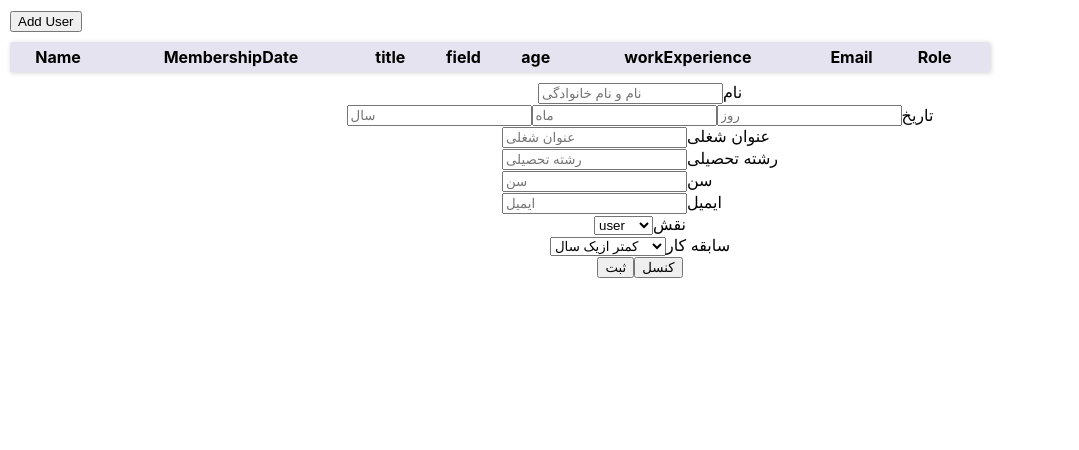
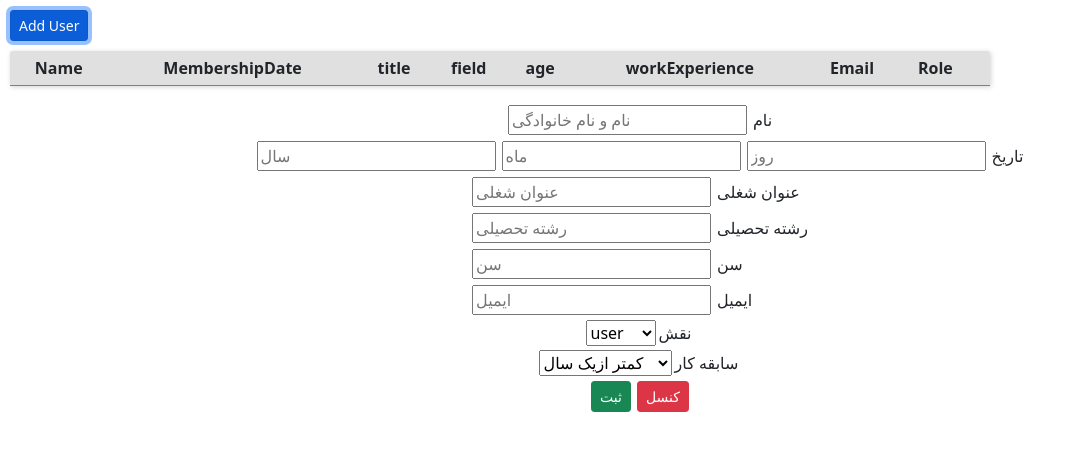
Before and after one commit to Davoudkhodaverdian/User-Managment-React, a React (Create React App) app: page / in a window 1280 px wide. Both pictures are taken after a click on the button "Add User". Shown: the top 450 px of the page, without its empty margins (0-1079 px from the left). Built offline with nearby package versions, Linux system fonts and the light colour scheme.

Commit message:
add bootstarap change RowComponent, TableComponent, UserList,UserListForm

```diff
--- a/package.json
+++ b/package.json
@@ -6,7 +6,9 @@
     "@testing-library/jest-dom": "^5.16.4",
     "@testing-library/react": "^13.2.0",
     "@testing-library/user-event": "^13.5.0",
+    "bootstrap": "^5.1.3",
     "react": "^18.1.0",
+    "react-bootstrap": "^2.3.1",
     "react-dom": "^18.1.0",
     "react-scripts": "5.0.1",
     "web-vitals": "^2.1.4"
--- a/src/Components/RowComponent/RowComponent.css
+++ b/src/Components/RowComponent/RowComponent.css
@@ -13,3 +13,6 @@ td input {
     width: calc(100%/3 - 20px);
 
 }
+.btn-custom {
+    margin-right: 3px;
+}
--- a/src/Components/RowComponent/RowComponent.js
+++ b/src/Components/RowComponent/RowComponent.js
@@ -32,7 +32,7 @@ class RowComponent extends Component {
             editedField,editedAge,editedWorkExperience,editedEmail,editedRole
         } = this.state;
         let dataChanged = [
-            editedName,(editedYear+"/"+editedMonth+"/"+editedDay),editedTitle,
+            editedName,(editedDay+"/"+editedMonth+"/"+editedYear),editedTitle,
             editedField,editedAge,editedWorkExperience,editedEmail,editedRole,key
         ]
 
@@ -66,18 +66,18 @@ class RowComponent extends Component {
                 {
                     cols.map((element, index) => {
 
-                        if (element == "key") return null;
+                        if (element === "key") return null;
                         else if(!edit) {
-                            if (element == "WorkExperience") {
+                            if (element === "WorkExperience") {
                                 let elem = UserData[cols.indexOf(element)];
-                                let txt = elem == "lessoneyear" ? "کمتر ازیک سال" :
-                                    elem == "betweenoneandtwoyear" ? "بین یک تا دو سال" : "بیشتر از دو سال";
+                                let txt = elem === "lessoneyear" ? "کمتر ازیک سال" :
+                                    elem === "betweenoneandtwoyear" ? "بین یک تا دو سال" : "بیشتر از دو سال";
                                 return <td key={index}>{txt}</td>;
 
                             } else return <td key={index}>{UserData[cols.indexOf(element)]}</td>;
                         }
                         else {
-                            if (element == "Role") {
+                            if (element === "Role") {
                                 return (
                                     <td key={index}>
                                         <select id="user-type" name="user-type" value={editedRole}
@@ -88,7 +88,7 @@ class RowComponent extends Component {
                                     </td>
                                 )
 
-                            } else if (element == "WorkExperience")
+                            } else if (element === "WorkExperience")
                                 return (
                                     <td key={index}>
                                         <select id="workExperience" name="workExperience" value={editedWorkExperience}
@@ -99,7 +99,7 @@ class RowComponent extends Component {
                                         </select>
                                     </td>
                                 )
-                            else if (element == "MembershipDate"){
+                            else if (element === "MembershipDate"){
                                 return (
                                     <td key={index} className="membership-date">
                                         <input  type="text" id={"day"} name={"day"}
@@ -130,10 +130,10 @@ class RowComponent extends Component {
                                 }
                             else {
 
-                                    let text = element == "Title" ? "عنوان شغلی" :
-                                        element == "Field" ? "رشته تحصیلی" : element == "Age" ? "سن" : element == "Name" ? "نام" : "ایمیل";
-                                    let valueItem = element == "Title" ? editedTitle :
-                                        element == "Field" ? editedField : element == "Age" ? editedAge : element == "Name" ? editedName : editedEmail;
+                                    let text = element === "Title" ? "عنوان شغلی" :
+                                        element === "Field" ? "رشته تحصیلی" : element === "Age" ? "سن" : element === "Name" ? "نام" : "ایمیل";
+                                    let valueItem = element === "Title" ? editedTitle :
+                                        element === "Field" ? editedField : element === "Age" ? editedAge : element === "Name" ? editedName : editedEmail;
 
                                         return(<td key={index}>
                                     {
@@ -159,12 +159,12 @@ class RowComponent extends Component {
 
                         edit ? (
                             <>
-                                <button type="button" className="btn btn-sm btn-danger" onClick={this.EditChangeMethod.bind(this, key)}>Edit</button>
+                                <button type="button" className="btn btn-sm btn-primary btn-custom" onClick={this.EditChangeMethod.bind(this, key)}>Edit</button>
                             </>
                         ) : (
                             <>
-                                <button type="button" className="btn btn-sm btn-danger" onClick={this.EditStateMethod.bind(this, key)}>Edit</button>
-                                <button type="button" className="btn btn-sm btn-danger remove" onClick={RemoveUser.bind(this, key)}>Remove</button>
+                                <button type="button" className="btn btn-sm btn-primary btn-custom" onClick={this.EditStateMethod.bind(this, key)}>Edit</button>
+                                <button type="button" className="btn btn-sm btn-danger remove btn-custom" onClick={RemoveUser.bind(this, key)}>Remove</button>
                             </>
                         )
 
--- a/src/Components/TableComponent/TableComponent.css
+++ b/src/Components/TableComponent/TableComponent.css
@@ -5,7 +5,6 @@
     box-shadow: 1px 1px 5px lightgray;
     overflow-y: auto;
     border-radius: 2px 2px 0 0;
-    width: 100%;
     max-width: 980px;
     max-height: 400px;
     text-align: center;
@@ -14,13 +13,12 @@
 table {
     width: 100%;
     border-collapse: collapse;
-    box-shadow: 0 0 20px rgba(0, 0, 0, 0.15);
     background-color: white;
 
 }
 
 table[class='content-table'] thead th {
-    background-color: #e4e3ef;
+    background-color: #e0e0e0;
     position: sticky;
     top: 0;
     padding: 5px;
--- a/src/Components/UserList/UserList.js
+++ b/src/Components/UserList/UserList.js
@@ -3,6 +3,7 @@ import "./UserList.css"
 import TableComponent from '../TableComponent/TableComponent'
 import UserListContext from '../../Contexts/UserListContext'
 import UserListForm from '../UserListForm/UserListForm'
+import 'bootstrap/dist/css/bootstrap.min.css';
 
 class UserList extends Component {
 
@@ -60,14 +61,14 @@ class UserList extends Component {
             }}>
             <div>
             <div className="add-user">
-                <button type="button" className="btn btn-sm btn-danger" onClick={this.ShowFormMethod.bind(this,true)}>Add User</button>
+                <button type="button" className="btn btn-sm btn-primary" onClick={this.ShowFormMethod.bind(this,true)}>Add User</button>
             </div>
 
             <div>
                 <TableComponent/>
             </div>
             <div>
-                {ShowForm ?<UserListForm/>: null }
+                {ShowForm ?<UserListForm />: null }
 
             </div>
             </div>
--- a/src/Components/UserListForm/UserListForm.css
+++ b/src/Components/UserListForm/UserListForm.css
@@ -10,3 +10,11 @@ form {
     flex-direction: row;
     align-items: center;
 }
+
+.input-custom {
+    margin: 3px;
+}
+
+.btn-custom, label {
+    margin: 3px;
+}
--- a/src/Components/UserListForm/UserListForm.js
+++ b/src/Components/UserListForm/UserListForm.js
@@ -53,21 +53,21 @@ class UserListForm extends Component {
         return (
             <form>
                 <div>
-                    <input type="text" id="name" name="name"
+                    <input type="text" id="name" name="name" className="input-custom"
                         value={name} placeholder="نام و نام خانوادگی" onChange={this.setValueInput.bind(this, "name")} />
                     <label htmlFor="name">نام</label>
                         </div>
                     <div className="date-input">
                         <div>
-                            <input type="text" id="year" name="date"
+                            <input type="text" id="year" name="date" className="input-custom"
                                 value={year} placeholder="سال" onChange={this.setValueInput.bind(this, "year")} />
                         </div>
                         <div>
-                            <input type="text" id="month" name="date"
+                            <input type="text" id="month" name="date" className="input-custom"
                                 value={month} placeholder="ماه" onChange={this.setValueInput.bind(this, "month")} />
                         </div>
                         <div>
-                            <input type="text" id="day" name="date"
+                            <input type="text" id="day" name="date" className="input-custom"
                                 value={day} placeholder="روز" onChange={this.setValueInput.bind(this, "day")} />
                         </div>
                         <label htmlFor="date">تاریخ</label>
@@ -82,7 +82,7 @@ class UserListForm extends Component {
                             item == "field" ? field : item == "age" ? age : email;
                         return(
                             <div key={index}>
-                                <input type={item} id={item} name={item}
+                                <input type={item} id={item} name={item} className="input-custom"
                                     placeholder={text}  value={valueItem} onChange={this.setValueInput.bind(this, item)}  />
                                 <label htmlFor={item}>{text}</label>
                             </div>
@@ -109,8 +109,8 @@ class UserListForm extends Component {
                     <label htmlFor="workExperience">سابقه کار</label>
                 </div>
                 <div>
-                    <input className="btn btn-sm btn-success" type="submit" value="ثبت" onClick={this.submit.bind(this)} />
-                    <input className="btn btn-sm" type="submit" value="کنسل" onClick={this.context.ShowFormMethod.bind(this,false)} />
+                    <input className="btn btn-sm btn-success btn-custom" type="submit" value="ثبت" onClick={this.submit.bind(this)} />
+                    <input className="btn btn-sm btn-danger btn-custom" type="submit" value="کنسل" onClick={this.context.ShowFormMethod.bind(this,false)} />
                 </div>
             </form>
         )
```
Also changed, not shown: 1 other file (tests, documents, lock files or other folders).
